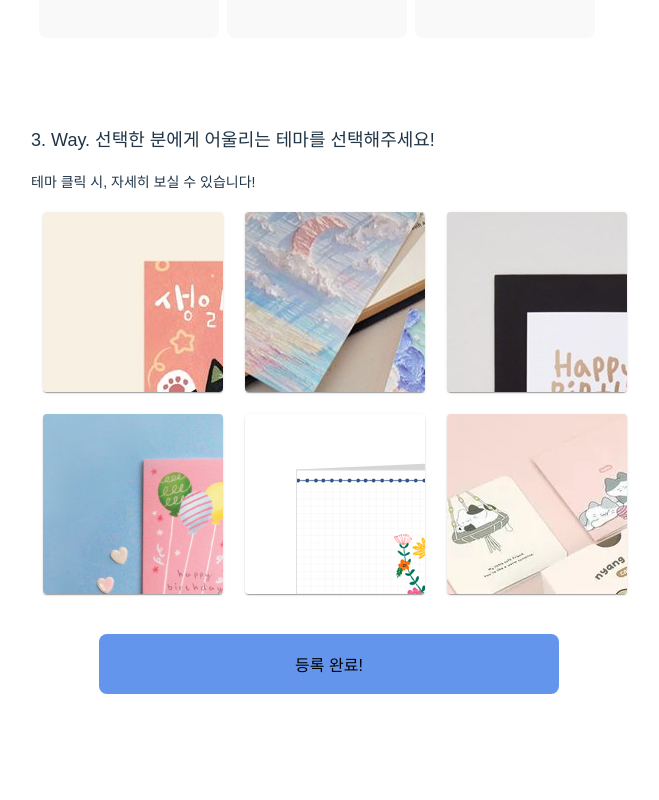
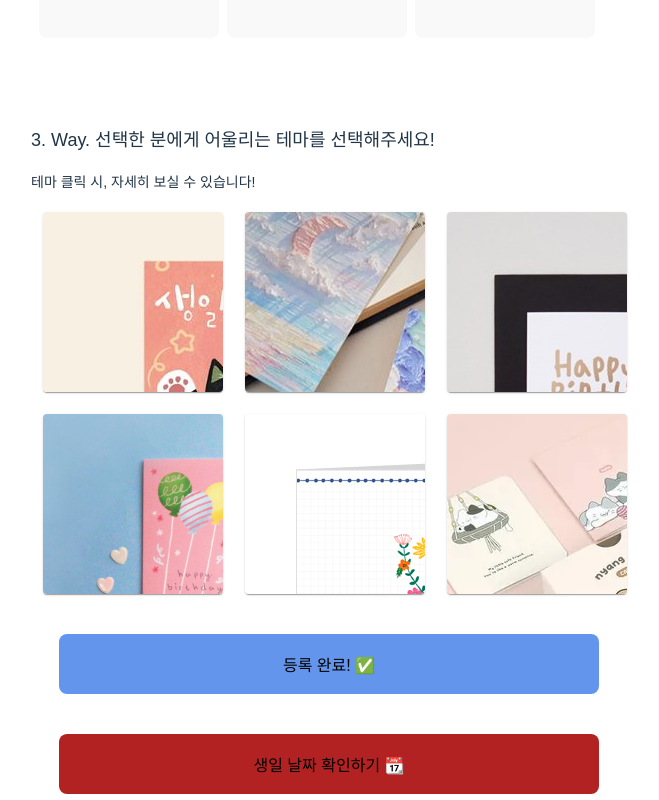
Before and after one commit to hyunho4532/happyk, a React (Vite) app: page / in a window 1280 px wide. Shown: the part 536-1336 px from the top of the page, without its empty margins (311-970 px from the left). Before the commit the page ends 1270 px from the top, so only its background shows below. Built offline with nearby package versions, Linux system fonts and the light colour scheme; a small style sheet from the web is missing; a web font is replaced by a local one.

Commit message:
Dev . Full Calendar library define

```diff
--- a/package.json
+++ b/package.json
@@ -13,6 +13,11 @@
     "@emotion/css": "^11.11.2",
     "@emotion/react": "^11.11.4",
     "@emotion/styled": "^11.11.5",
+    "@fullcalendar/core": "^6.1.15",
+    "@fullcalendar/daygrid": "^6.1.15",
+    "@fullcalendar/list": "^6.1.15",
+    "@fullcalendar/react": "^6.1.15",
+    "@fullcalendar/timegrid": "^6.1.15",
     "@mui/material": "^5.16.0",
     "@toast-ui/editor": "^3.2.2",
     "@toast-ui/react-editor": "^3.2.3",
--- a/src/activity/MainActivity.tsx
+++ b/src/activity/MainActivity.tsx
@@ -56,14 +56,25 @@ export function MainActivity() {
             </Cards>
 
             <Button
-                width="460px"
+                width="540px"
                 height="60px"
                 margin="40px"
                 hover="not"
                 flex="flex"
                 type="등록 완료"
                 color="cornflowerblue">
-                등록 완료!
+                등록 완료! ✅
+            </Button>
+
+            <Button
+                width="540px"
+                height="60px"
+                margin="6px"
+                hover="not"
+                flex="flex"
+                type="생일 날짜 확인하기"
+                color="firebrick">
+                생일 날짜 확인하기 📆
             </Button>
         </>
     )
--- /dev/null
+++ b/src/activity/calendar/CalendarActivity.tsx
@@ -0,0 +1,18 @@
+import { H1 } from "../../shared/ui-kit/h1";
+import FullCalendar from '@fullcalendar/react'
+import dayGridPlugin from '@fullcalendar/daygrid'
+
+export function CalendarActivity() {
+    return (
+        <div
+            style={{ "width": "1200px" }}>
+            <H1>생일 날짜를 확인해보세요 📆</H1>
+            <FullCalendar
+                plugins={[ dayGridPlugin ]}
+                initialView="dayGridMonth"
+                events={[
+                    { title: '이현호 생일', date: '2024-07-23' },
+                ]} />
+        </div>
+    )
+}
--- a/src/app/router.tsx
+++ b/src/app/router.tsx
@@ -2,6 +2,7 @@ import { createBrowserRouter } from "react-router-dom";
 import { MainActivity } from "../activity/MainActivity";
 import { InsertActivity } from "../activity/birth/InsertActivity";
 import { SelectActivity } from "../activity/birth/SelectActivity";
+import { CalendarActivity } from "../activity/calendar/CalendarActivity";
 
 export const router = createBrowserRouter([
     {
@@ -15,5 +16,9 @@ export const router = createBrowserRouter([
     {
         path: "/birth_card/select",
         element: <SelectActivity />
+    },
+    {
+        path: "/birth_calendar/select",
+        element: <CalendarActivity />
     }
 ])
--- a/src/components/button/index.tsx
+++ b/src/components/button/index.tsx
@@ -33,7 +33,7 @@
         children: React.ReactNode
     }) {
 
-        const { message, setUser } = user();
+        const { setUser } = user();
         const navigate = useNavigate();
 
         const familyOnChange = (children: React.ReactNode) => {
@@ -54,8 +54,11 @@
                 }
 
                 else if (type === "최종 등록 완료") {
-                    console.log(message);
                     return navigate("/birth_card/select");
+                }
+
+                else if (type === "생일 날짜 확인하기") {
+                    return navigate("/birth_calendar/select");
                 }
             }
         }
```
Also changed, not shown: 1 other file (tests, documents, lock files or other folders).
